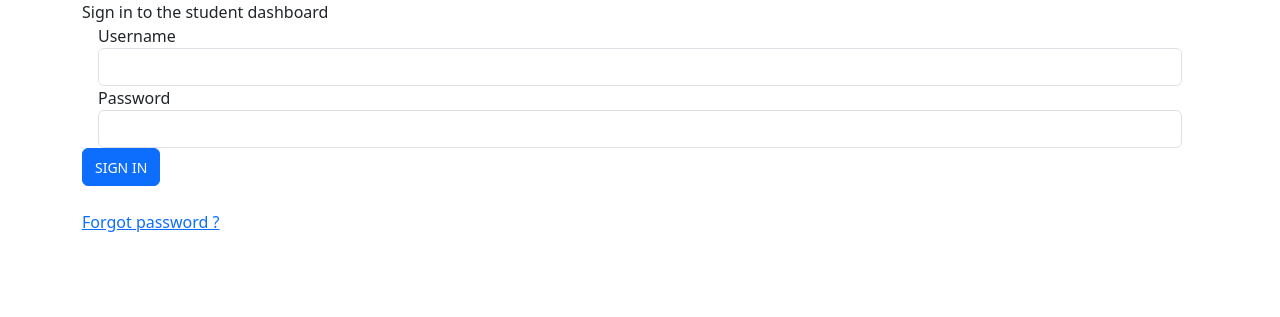
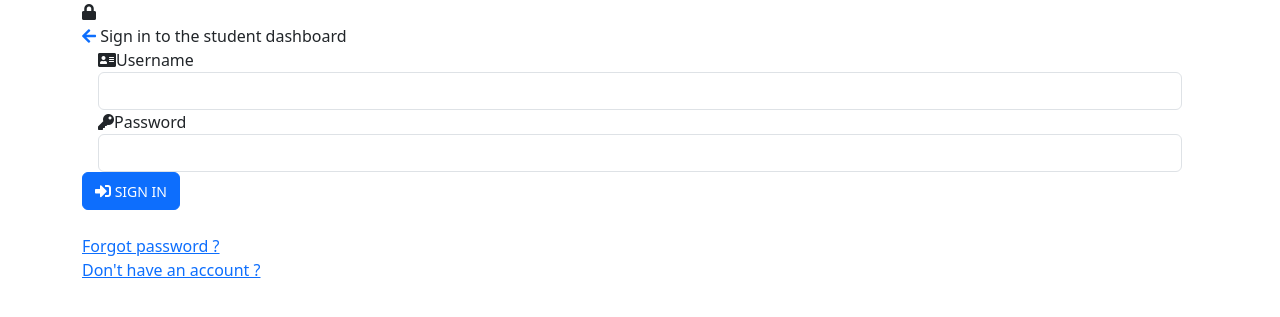
Before and after one commit to kaleblub/ILCA-Website, a Django app: page /accounts/login/ in a window 1280 px wide. Shown: the top 317 px of the page. Run offline with Django 4.2, Linux system fonts and the light colour scheme; parts of the project's set-up code (start-up, migrations or seed data) failed here and were passed over; some libraries are stand-ins or nearby versions.

Commit message:
Changing the styles a bit for the login page, made the fontawesome icons visible, and I am putting a back button to take the user back to the home page and give the option of registering if the user doesn't have an account yet.

```diff
--- a/templates/registration/login.html
+++ b/templates/registration/login.html
@@ -4,7 +4,12 @@
 {% block content %}
 
 <div id="login">
-  <div class="login-title blue-gradient"><i class="fas fa-lock"></i>Sign in to the student dashboard</div>
+  <div class="login-title blue-gradient">
+    <i class="fas fa-lock" style="left: 15px"></i>
+    <br>
+    <a href="/" class="link"><i class="fas fa-arrow-left"></i></a>
+    Sign in to the student dashboard
+  </div>
 
   <form action="" method="POST" id="login-form">{% csrf_token %}
     <div class="form-group px-3">
@@ -23,7 +28,11 @@
     <button type="submit" class="btn btn-primary" id="login-btn"><i class="fas fa-sign-in-alt"></i><small> SIGN IN</small></button>
   </form>
   <br>
-  <a href="{% url 'password_reset' %}" class="link">Forgot password ?</a>
+  <div class="text-left">
+    <a href="{% url 'password_reset' %}" class="link">Forgot password ?</a>
+    <br>
+    <a  href="{% url 'register' %}" class="link">Don't have an account ?</a>
+  </div>
 </div>
 {% endblock content %}
 
--- a/templates/registration/registration_base.html
+++ b/templates/registration/registration_base.html
@@ -9,6 +9,8 @@
 
   <link href="{% static 'css/font-face.css' %}" rel="stylesheet" media="all">
   <!-- <link rel="stylesheet" type="text/css" href="{% static 'css/all.css' %}"> -->
+
+  <link href="https://cdnjs.cloudflare.com/ajax/libs/font-awesome/5.15.4/css/all.min.css" rel="stylesheet">
 
   <link rel="stylesheet" type="text/css" href="{% static 'css/bootstrap.min.css' %}">
 
```
